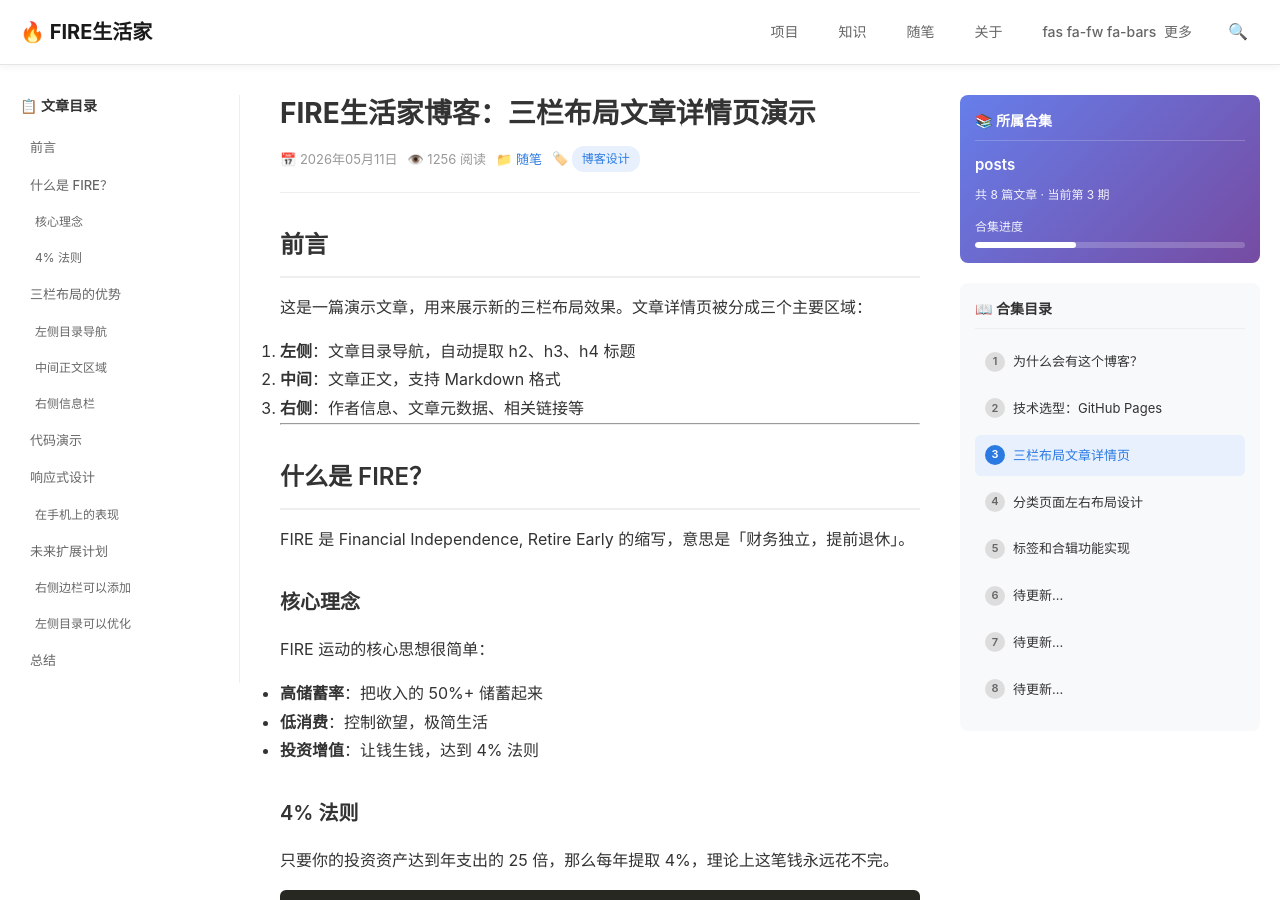
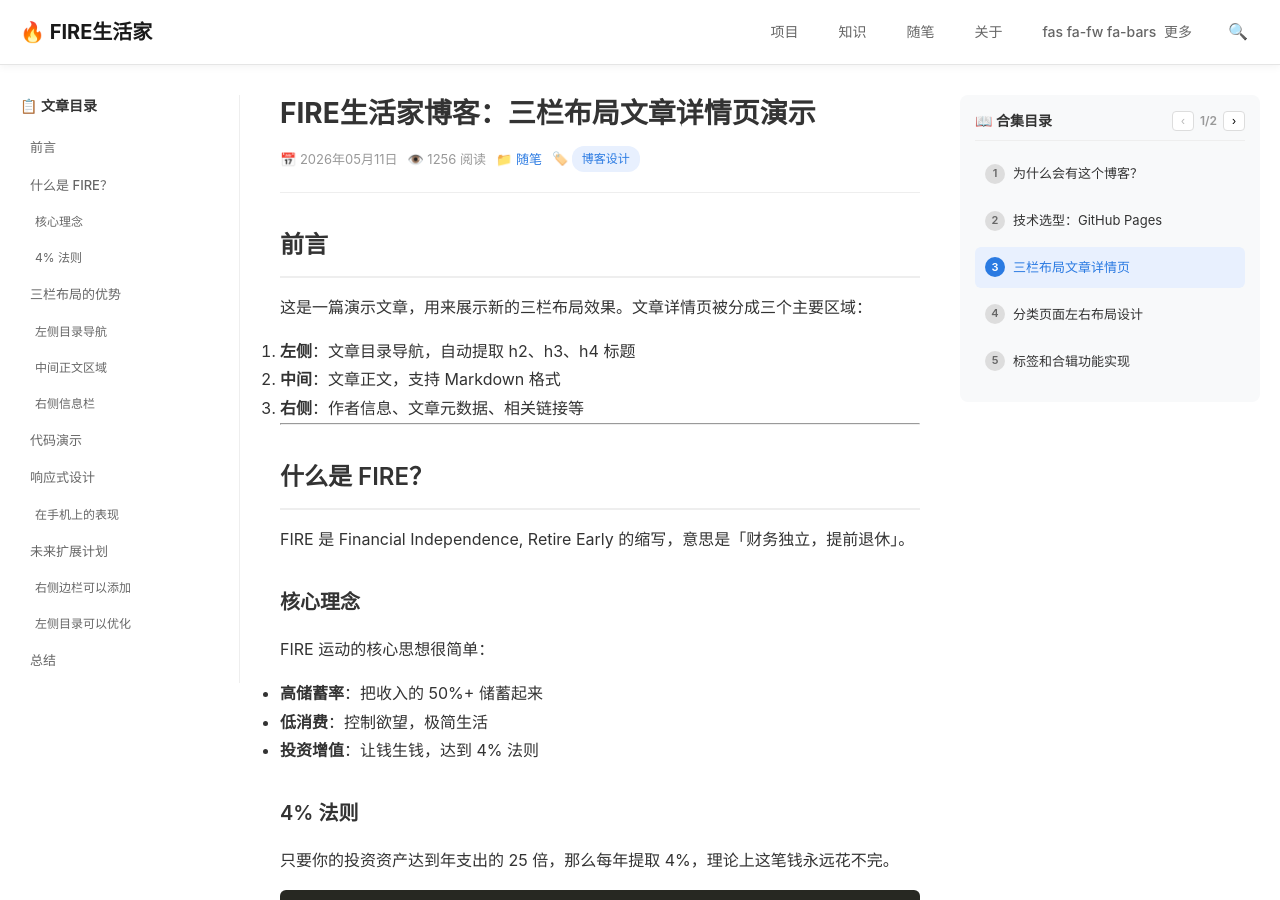
Before and after one commit to firelifes/firelifes.github.io, a Jekyll site: the page built from _posts/2026-05-11-三栏布局演示文章.md, in a window 1280 px wide and 900 px high. Built offline with Jekyll 4.4.1, drawn with Linux system fonts in a browser that asks for light colours.

Commit message:
移除合集卡片，只保留目录列表；添加翻页功能，默认定位到当前文章所在页

```diff
--- a/_layouts/post.html
+++ b/_layouts/post.html
@@ -491,63 +491,53 @@ layout: default
     </div>
   </article>
 
-  <!-- 右侧边栏 - 合集相关信息 -->
+  <!-- 右侧边栏 - 合集目录 -->
   <aside class="info-sidebar">
-    <!-- 所属合集 -->
-    {% if page.collection %}
-    <div class="collection-card">
-      <div class="section-title">📚 所属合集</div>
-      <div class="collection-name">{{ page.collection }}</div>
-      <div class="collection-meta">
-        共 8 篇文章 · 当前第 {{ page.episode | default: 1 }} 期
-      </div>
-      <div class="collection-progress">
-        <div class="collection-progress-label">合集进度</div>
-        <div class="collection-progress-bar">
-          <div class="collection-progress-fill" style="width: {{ page.episode | default: 1 | times: 12.5 }}%;"></div>
+    <!-- 合集文章列表 -->
+    <div class="collection-articles">
+      <div class="section-title" style="display: flex; justify-content: space-between; align-items: center;">
+        <span>📖 合集目录</span>
+        <div class="pagination-controls" style="display: flex; gap: 6px;">
+          <button class="page-btn" onclick="prevPage()" id="prevPageBtn" style="padding: 2px 8px; border: 1px solid #ddd; background: white; border-radius: 4px; cursor: pointer; font-size: 12px;">‹</button>
+          <span id="currentPageInfo" style="font-size: 12px; color: #999;">1/2</span>
+          <button class="page-btn" onclick="nextPage()" id="nextPageBtn" style="padding: 2px 8px; border: 1px solid #ddd; background: white; border-radius: 4px; cursor: pointer; font-size: 12px;">›</button>
         </div>
       </div>
-    </div>
-
-    <!-- 合集文章列表 -->
-    <div class="collection-articles">
-      <div class="section-title">📖 合集目录</div>
-      <ul class="collection-article-list">
-        <li class="collection-article-item">
+      <ul class="collection-article-list" id="collectionList">
+        <li class="collection-article-item" data-page="1">
           <span class="article-number">1</span>
           <span>为什么会有这个博客？</span>
         </li>
-        <li class="collection-article-item">
+        <li class="collection-article-item" data-page="1">
           <span class="article-number">2</span>
           <span>技术选型：GitHub Pages</span>
         </li>
-        <li class="collection-article-item current">
+        <li class="collection-article-item current" data-page="1">
           <span class="article-number">3</span>
           <span>三栏布局文章详情页</span>
         </li>
-        <li class="collection-article-item">
+        <li class="collection-article-item" data-page="1">
           <span class="article-number">4</span>
           <span>分类页面左右布局设计</span>
         </li>
-        <li class="collection-article-item">
+        <li class="collection-article-item" data-page="1">
           <span class="article-number">5</span>
           <span>标签和合辑功能实现</span>
         </li>
-        <li class="collection-article-item">
+        <li class="collection-article-item" data-page="2">
           <span class="article-number">6</span>
-          <span>待更新...</span>
+          <span>SEO优化实战</span>
         </li>
-        <li class="collection-article-item">
+        <li class="collection-article-item" data-page="2">
           <span class="article-number">7</span>
-          <span>待更新...</span>
+          <span>评论系统接入</span>
         </li>
-        <li class="collection-article-item">
+        <li class="collection-article-item" data-page="2">
           <span class="article-number">8</span>
-          <span>待更新...</span>
+          <span>博客性能优化</span>
         </li>
       </ul>
     </div>
-    {% endif %}
   </aside>
 </div>
 
@@ -589,5 +579,64 @@ document.addEventListener('DOMContentLoaded', function() {
       }
     });
   });
+
+  // 初始化合集目录翻页
+  initCollectionPagination();
 });
+
+// 合集目录翻页功能
+let currentCollectionPage = 1;
+const ITEMS_PER_PAGE = 5;
+
+function initCollectionPagination() {
+  const items = document.querySelectorAll('#collectionList .collection-article-item');
+
+  // 找到当前文章的索引，自动跳转到对应页面
+  items.forEach((item, index) => {
+    if (item.classList.contains('current')) {
+      currentCollectionPage = Math.floor(index / ITEMS_PER_PAGE) + 1;
+    }
+  });
+
+  // 更新显示
+  updateCollectionDisplay();
+}
+
+function updateCollectionDisplay() {
+  const items = document.querySelectorAll('#collectionList .collection-article-item');
+  const totalPages = Math.ceil(items.length / ITEMS_PER_PAGE);
+
+  items.forEach((item, index) => {
+    const itemPage = Math.floor(index / ITEMS_PER_PAGE) + 1;
+    if (itemPage === currentCollectionPage) {
+      item.style.display = 'flex';
+    } else {
+      item.style.display = 'none';
+    }
+  });
+
+  // 更新按钮状态
+  document.getElementById('prevPageBtn').disabled = currentCollectionPage === 1;
+  document.getElementById('nextPageBtn').disabled = currentCollectionPage === totalPages;
+
+  // 更新页码信息
+  document.getElementById('currentPageInfo').textContent = `${currentCollectionPage}/${totalPages}`;
+}
+
+function prevPage() {
+  if (currentCollectionPage > 1) {
+    currentCollectionPage--;
+    updateCollectionDisplay();
+  }
+}
+
+function nextPage() {
+  const items = document.querySelectorAll('#collectionList .collection-article-item');
+  const totalPages = Math.ceil(items.length / ITEMS_PER_PAGE);
+
+  if (currentCollectionPage < totalPages) {
+    currentCollectionPage++;
+    updateCollectionDisplay();
+  }
+}
 </script>
```
